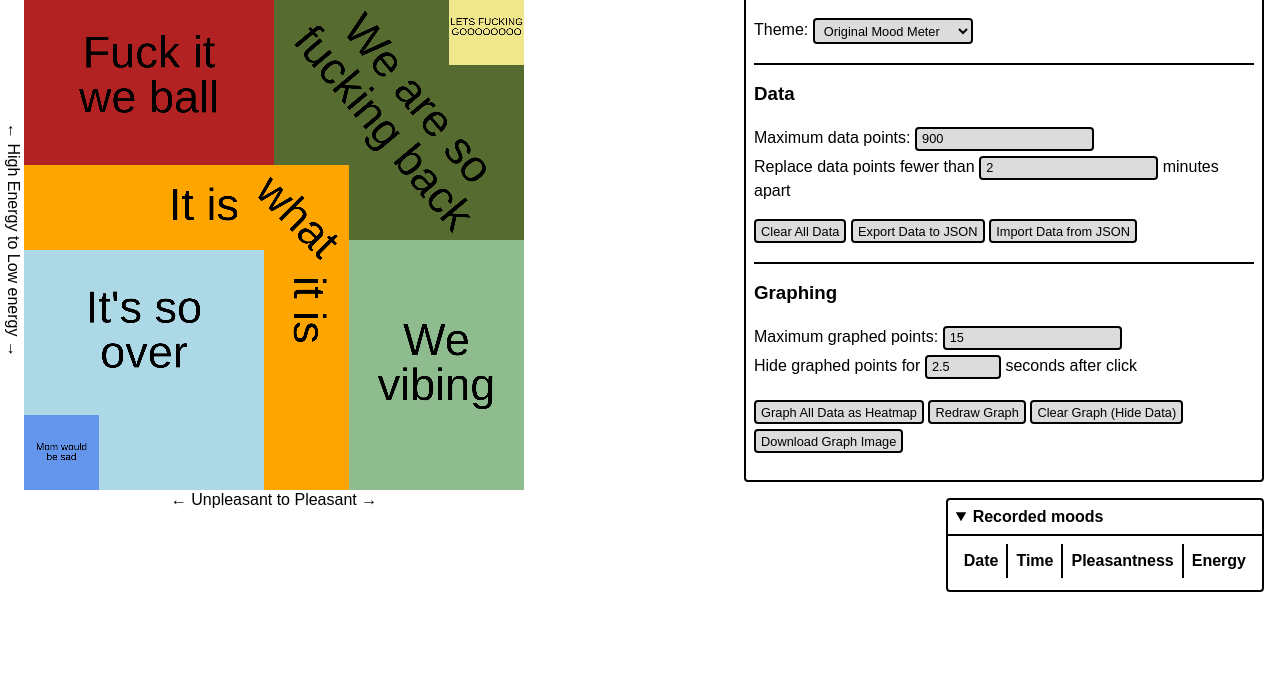
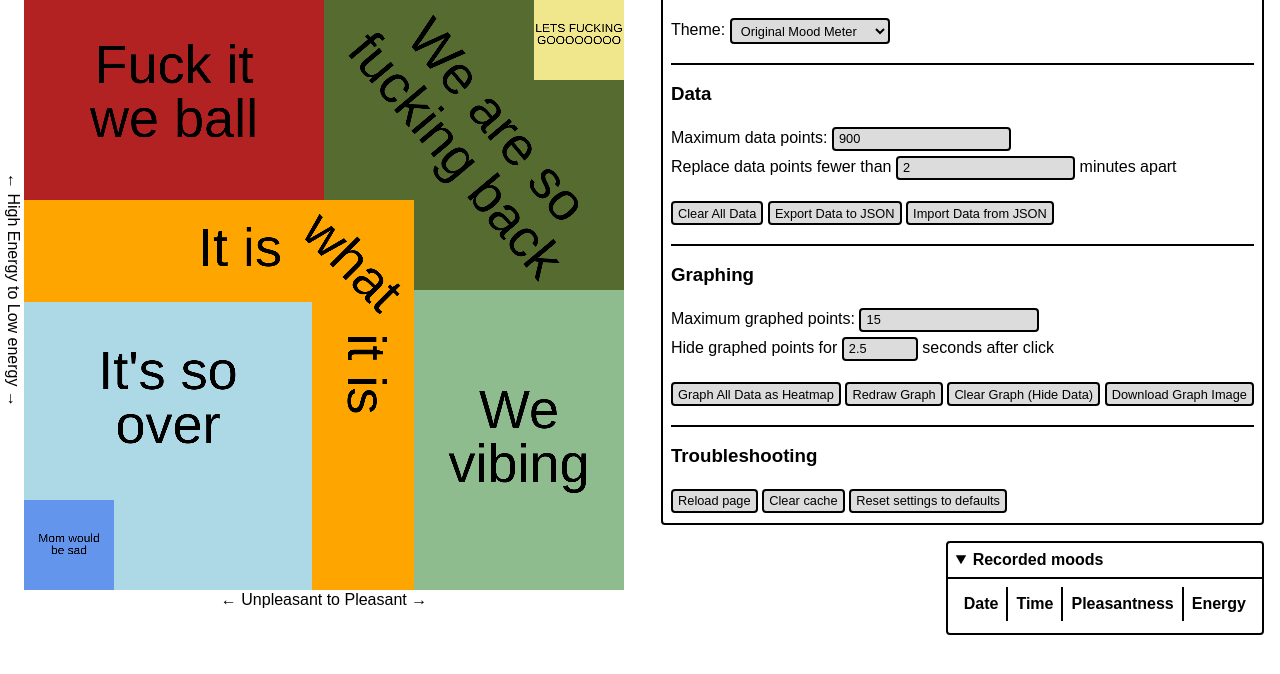
Before and after one commit to transkatgirl/TheMoodMeter, a plain HTML site: page index.html in a window 1280 px wide. Both pictures are taken after a click on the heading "Settings". Shown: the part 98-772 px from the top of the page. Drawn offline with Linux system fonts and the light colour scheme.

Commit message:
Bug fixes, added troubleshooting menu

```diff
--- a/app.js
+++ b/app.js
@@ -1,5 +1,3 @@
-navigator.serviceWorker.register("worker.js");
-
 const canvas = document.getElementById("canvas");
 const ctx = canvas.getContext("2d");
 
@@ -477,6 +475,15 @@ function heatmapData() {
 
 }
 
+function handleForceUpdate() {
+	navigator.serviceWorker.getRegistrations().then(function (registrations) {
+		for (let registration of registrations) {
+			registration.unregister();
+		}
+	});
+	location.reload();
+}
+
 loadConfig(window.localStorage.getItem("config"));
 
 loadData(window.localStorage.getItem("mood_data"), false);
@@ -528,3 +535,5 @@ data_hide_input.onchange = function () {
 	writeConfig();
 	graphData(config.maximum_graphed_points);
 };
+
+navigator.serviceWorker.register("worker.js");
--- a/index.html
+++ b/index.html
@@ -44,7 +44,7 @@
 			<p></p>
 			<button onclick="clearData()">Clear All Data</button>
 			<button onclick="handleFileDownload()">Export Data to JSON</button>
-			<button onclick='document.getElementById("upload").click();''>Import Data from JSON</button>
+			<button onclick='document.getElementById("upload").click()'>Import Data from JSON</button>
 			<input id="upload" type="file" onchange="handleFileUpload()" />
 			<a id="download"></a>
 			<p></p>
@@ -61,6 +61,13 @@
 			<button onclick="graphData(0)">Clear Graph (Hide Data)</button>
 			<button onclick="handleGraphDownload()">Download Graph Image</button>
 			<p></p>
+			<hr />
+			<h3>Troubleshooting</h3>
+			<button onclick="location.reload()">Reload page</button>
+			<button onclick="handleForceUpdate()">Clear cache</button>
+			<button
+				onclick='if (window.confirm("Do you really want to reset settings to defaults?")) {loadConfig(null);settings_menu.setAttribute("open", "");writeConfig()}'>Reset
+				settings to defaults</button>
 		</details>
 		<details id="moods">
 			<summary>Recorded moods</summary>
@@ -74,4 +81,5 @@
 			</table>
 		</details>
 	</body>
+
 </html>
--- a/style.css
+++ b/style.css
@@ -17,7 +17,7 @@ body {
 
 canvas,
 details {
-	max-width: 500px;
+	max-width: 600px;
 }
 
 details {
@@ -105,7 +105,7 @@ span {
 	}
 }
 
-@media screen and (min-width: 1100px) {
+@media screen and (min-width: 1276px) {
 	.meter {
 		float: left;
 	}
--- a/worker.js
+++ b/worker.js
@@ -1,4 +1,4 @@
-const version = "8";
+const version = "9";
 
 const app_files = [
 	"./",
```
